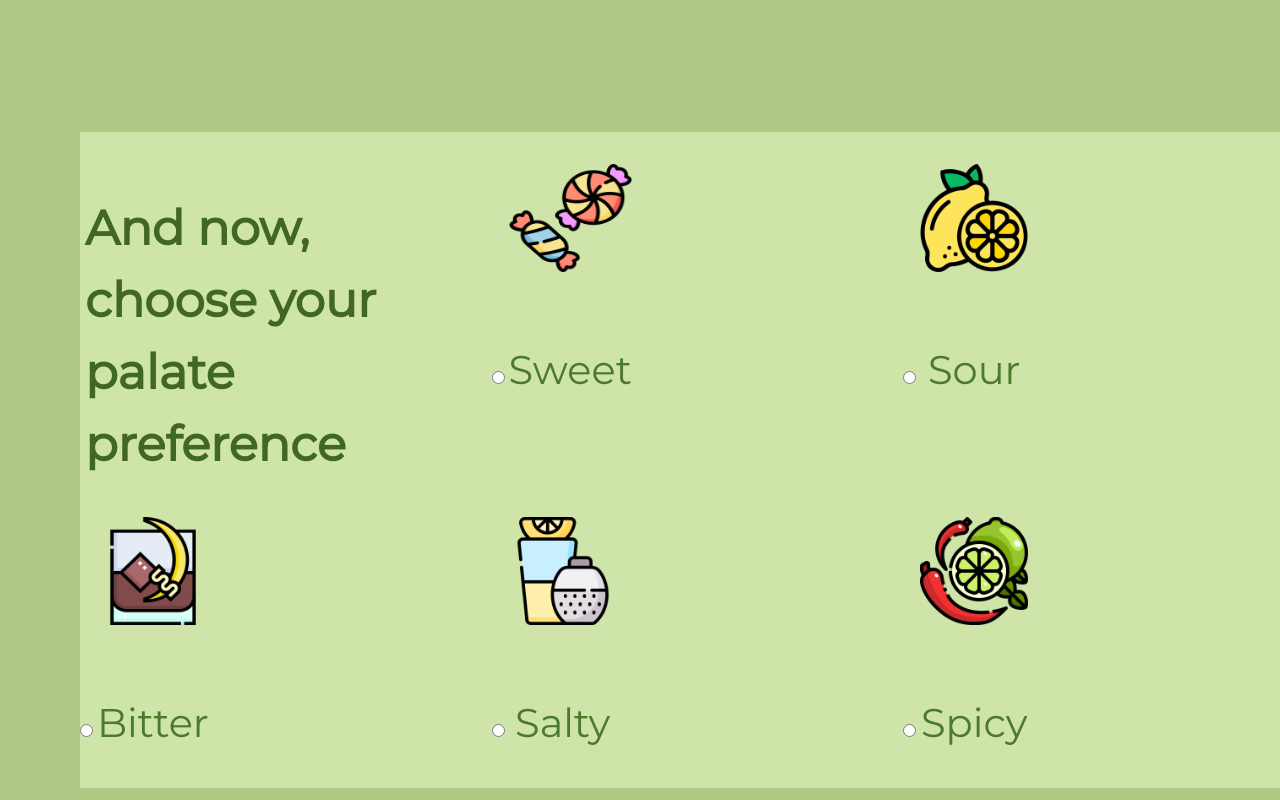
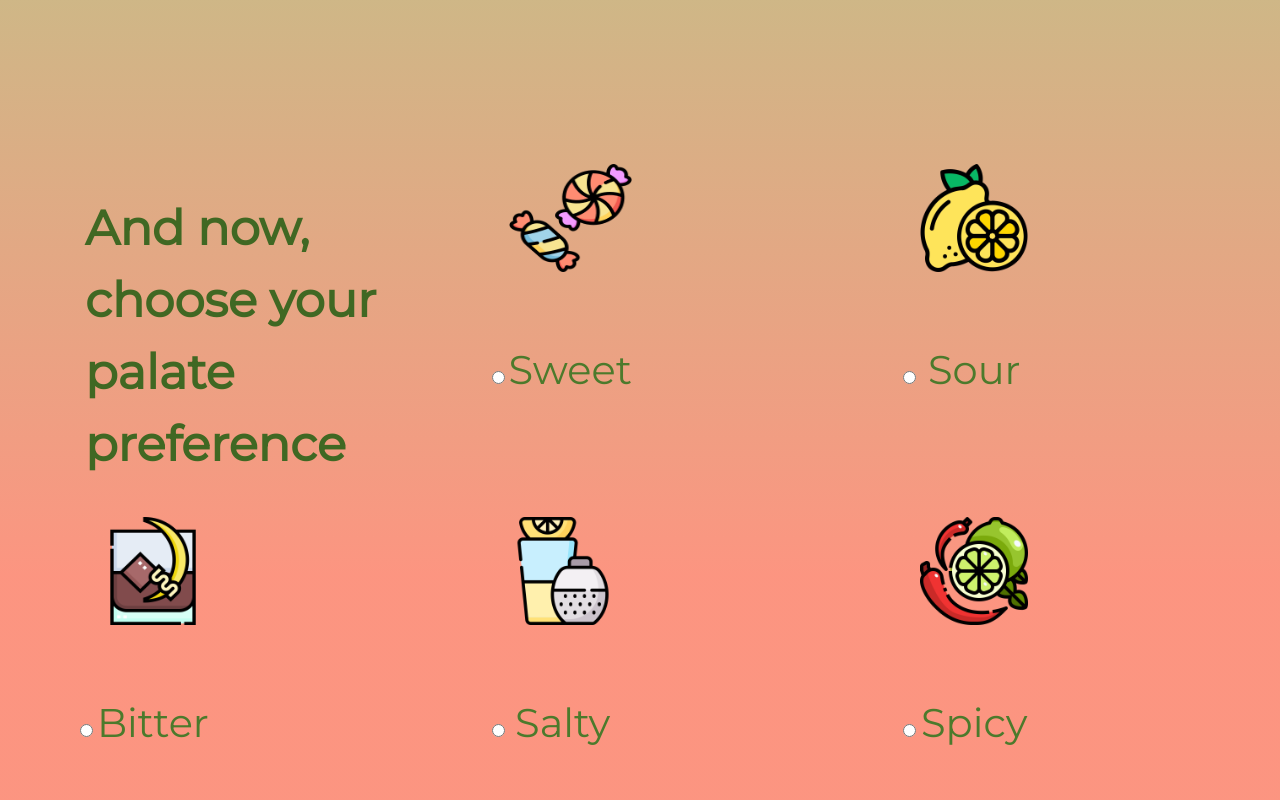
Before and after one commit to Ivanzkaa/drink_up_final_project, a plain HTML site: page public/spirits.html in a window 1280 px wide. Shown: the part 1140-1940 px from the top of the page. Drawn offline with nearby package versions, Linux system fonts and the light colour scheme; some packages are replaced by stand-ins of ours.

Commit message:
Adding gradient to spirit file

```diff
--- a/public/CSS/style.css
+++ b/public/CSS/style.css
@@ -153,9 +153,9 @@ header {
 
 .header-hero-content .text {
     margin-top: 50px;
+    font-size: 20px;
     letter-spacing: 4px;
     line-height: 30px;
-    text-align: justify;
     color: #fff;
 }
 
@@ -397,7 +397,7 @@ header {
     margin-top: 150px;
     margin-bottom: 180px;
     justify-content: center;
-    background-color: #B0C985;
+    background-color: transparent;
 
 }
 
@@ -424,7 +424,8 @@ header {
 }
 
 .spirit-form {
-    background-color: #B0C985;
+    background: rgb(252,145,124);
+    background: linear-gradient(0deg, rgba(252,145,124,0.9644549763033176) 25%, rgba(176,201,133,0.9549763033175356) 75%);
     padding-left: 80px;
     padding-top: 5px;
     padding-bottom: 10px;
--- a/public/spirits.html
+++ b/public/spirits.html
@@ -148,9 +148,9 @@
                 </label>
             </div>
         </div>
-        <div class="container-spirits" style="background-color: #cfe4a9">
+        <div class="container-spirits" style="background-color: transparent">
             <!-- Select Preference -->
-            <div class="preference-text" style="width: auto">
+            <div class="preference-text" style="width: auto; background-color: transparent">
                 And now, choose your palate preference
             </div>
             <div>
```
Also changed, not shown: public/preference.html (deleted).
